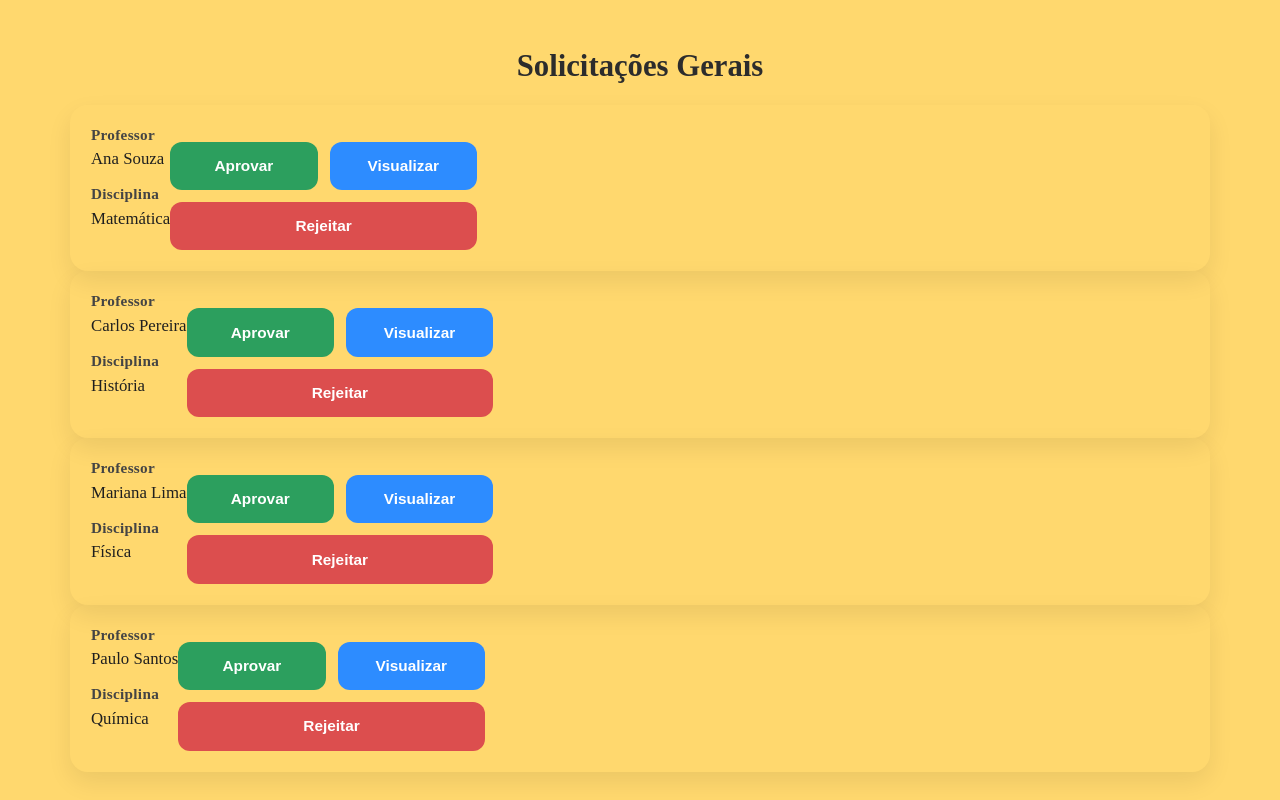
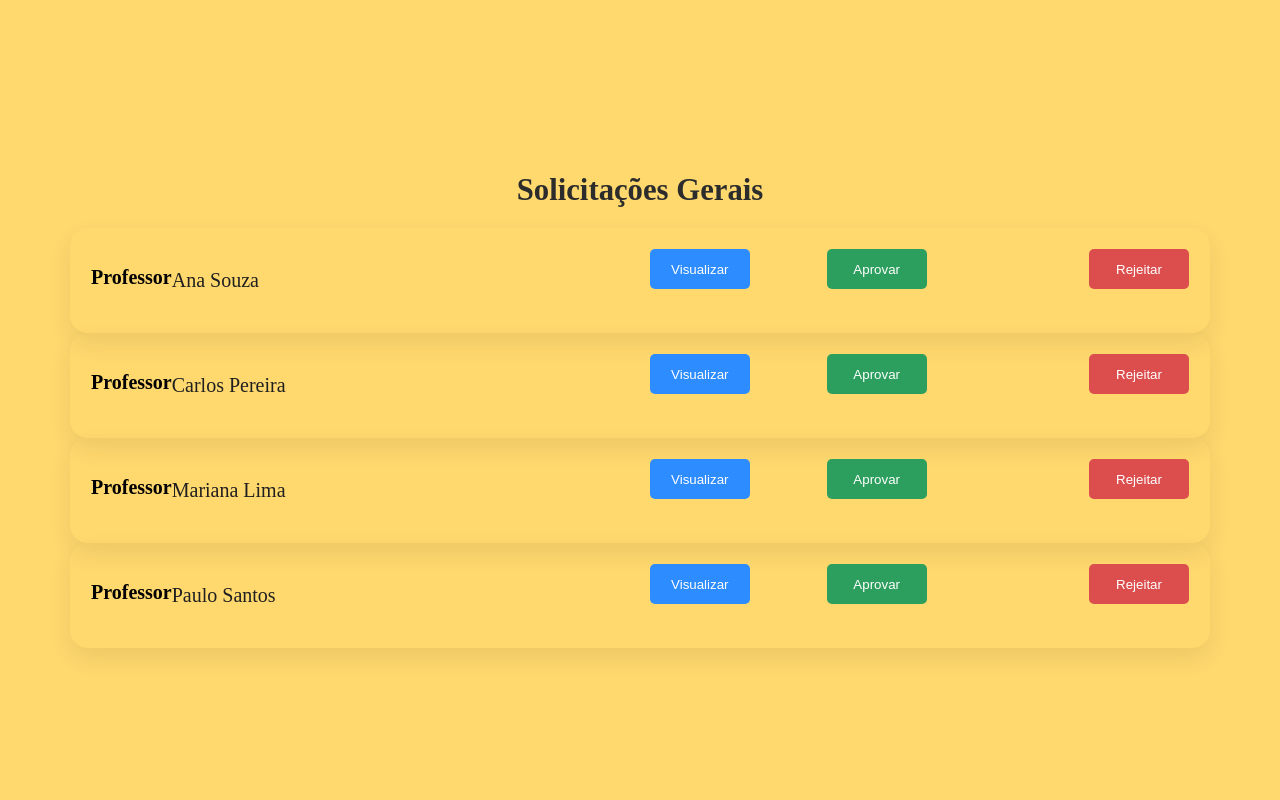
Before and after one commit to Vitin-19/sistema_rh, a React (Vite) app: page / in a window 1280 px wide. Built offline with nearby package versions, Linux system fonts and the light colour scheme; a web font is replaced by a local one.

Commit message:
upadate: solicitacaoResponsavel

```diff
--- a/src/components/SolicitacaoResponsavelCard.jsx
+++ b/src/components/SolicitacaoResponsavelCard.jsx
@@ -1,21 +1,20 @@
-const SolicitacaoResponsavelCard = ({ professor, disciplina, status, onApprove, onReject, onView }) => {
+const SolicitacaoResponsavelCard = ({ professor,onApprove, onReject, onView }) => {
   return (
     <article className="card-solicitacao">
       <div className="informacoes">
-        <h2>Professor</h2>
-        <p>{professor}</p>
-
-        <h2>Disciplina</h2>
-        <p>{disciplina}</p>
+        <div className="TextoProfessor">
+          <h2>Professor</h2>
+          <p>{professor}</p>
+        </div>
+        <button className="button-view" onClick={onView}>
+          Visualizar
+        </button>
 
       </div>
 
       <div className="card-actions">
         <button className="button-approve" onClick={onApprove}>
           Aprovar
-        </button>
-        <button className="button-view" onClick={onView}>
-          Visualizar
         </button>
         <button className="button-reject" onClick={onReject}>
           Rejeitar
--- a/src/styles/SolicitacaoResponsavelScreen.css
+++ b/src/styles/SolicitacaoResponsavelScreen.css
@@ -39,6 +39,7 @@
 .card-solicitacao {
   display: flex;
   flex-direction: space-between;
+  justify-content: space-between;
   border-radius: 18px;
   padding: 21px;
   width: 100%;
@@ -50,36 +51,45 @@
 
   box-shadow: 0 16px 30px rgba(0, 0, 0, 0.12);
 }
-
-.informacoes h2 {
-  margin: 0;
-  font-size: 0.95rem;
-  color: #444;
-  letter-spacing: 0.02em;
+.informacoes{
+  width:60%;
+  display: flex;
+  justify-content: space-between;
+}
+.informacoes button {
+  border: none;
+  border-radius: 5px;
+  width: 100px;
+  height: 40px;
+  justify-content: space-between;
 }
 
+
 .informacoes p {
-  margin: 0.35rem 0 1rem;
-  font-size: 1.05rem;
+
+  font-size: 20px;
   color: #1f1f1f;
 }
-
+.TextoProfessor{
+  display: flex;
+  justify-content: space-around;
+}
+.TextoProfessor h2 {
+  font-size: 20px;
+}
 .card-actions {
   display: flex;
-  flex-wrap: wrap;
-  gap: 0.75rem;
-  margin-top: 1rem;
+  justify-content: space-between;
+  width: 33%;
+
 }
 
 .card-actions button {
-  flex: 1 1 120px;
   border: none;
-  border-radius: 12px;
-  padding: 0.95rem 1rem;
-  font-size: 0.96rem;
-  font-weight: 700;
-  cursor: pointer;
-  transition: transform 0.15s ease, filter 0.15s ease;
+  border-radius: 5px;
+  width: 100px;
+  height: 40px;
+  justify-content: space-between;
 }
 
 .button-approve {
```
